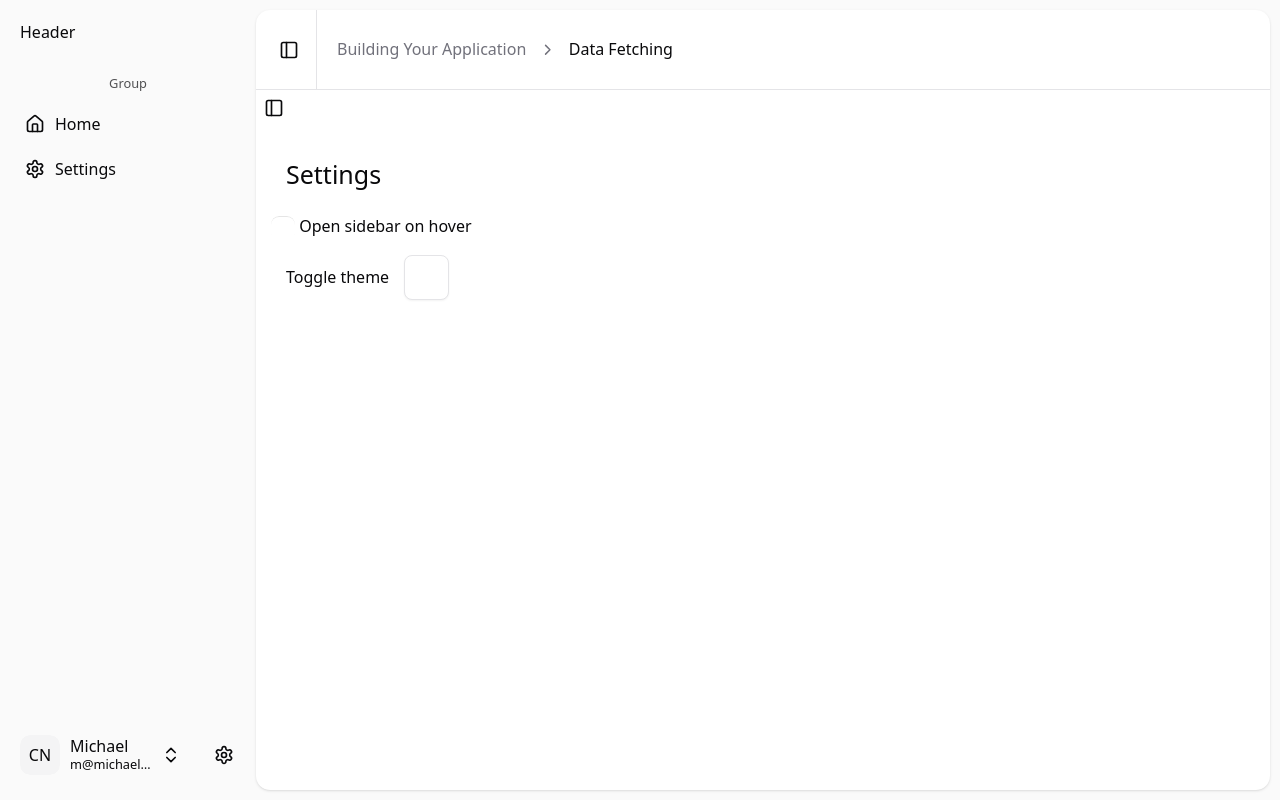
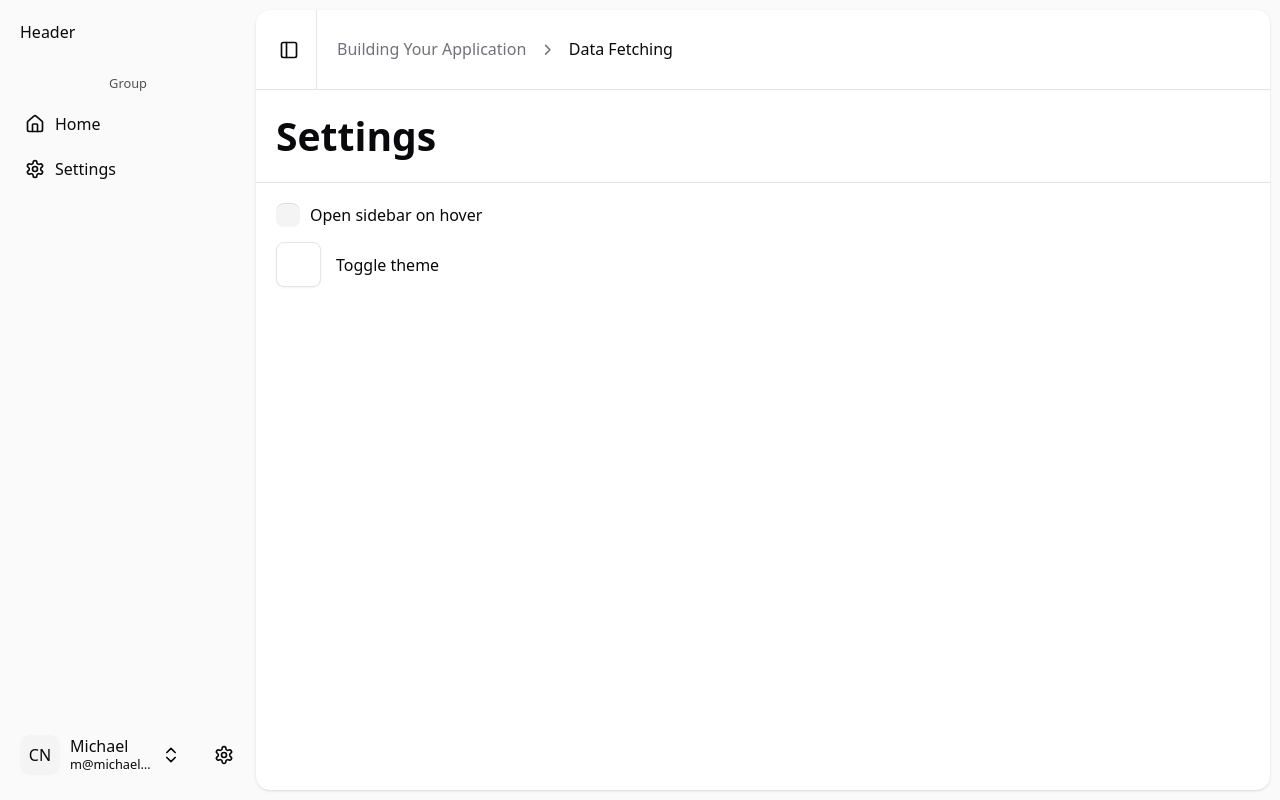
Before and after one commit to Rick-Phoenix/wailstest, a SvelteKit app in the folder frontend/: page /settings in a window 1280 px wide. Built offline with nearby package versions, Linux system fonts and the light colour scheme; what @iconify/tailwind4 would draw is missing.

Commit message:
Modified settings page

```diff
--- a/frontend/src/routes/+layout.svelte
+++ b/frontend/src/routes/+layout.svelte
@@ -37,7 +37,6 @@
       </Breadcrumb.Root>
     </header>
     <main>
-      <Sidebar.Trigger />
       {@render children?.()}
     </main>
   </Sidebar.Inset>
--- a/frontend/src/routes/settings/+page.svelte
+++ b/frontend/src/routes/settings/+page.svelte
@@ -3,35 +3,21 @@
 
   import { toggleMode } from "mode-watcher";
   import { Button } from "$lib/components/ui/button/index.js";
+  import Checkbox from "$lib/components/ui/checkbox/checkbox.svelte";
 
   const sidebar = useSidebar();
-
-  let openOnHoverChecked = $state(sidebar.openOnHover);
-
-  const toggleOpenOnHover = () => {
-    if (sidebar.open) {
-      sidebar.toggle();
-    }
-    setTimeout(() => {
-      sidebar.setOpenOnHover(openOnHoverChecked);
-    }, 0);
-  };
 </script>
 
-<div class="p-3">
-  <h1 class="p-3 text-lg">Settings</h1>
-  <label>
-    <input
-      type="checkbox"
-      class="checkbox"
-      bind:checked={openOnHoverChecked}
-      onclick={toggleOpenOnHover}
+<h2 class="border-b p-4">Settings</h2>
+<div class="p-4 flex-col gap-3">
+  <label class="flex items-center gap-2">
+    <Checkbox
+      bind:checked={sidebar.openOnHover}
     />
     Open sidebar on hover
   </label>
 
-  <div class="flex gap-3 p-3 items-center">
-    <span>Toggle theme</span>
+  <div class="flex gap-3 items-center">
     <Button onclick={toggleMode} variant="outline" size="icon">
       <span
         class="icon-[lucide--sun] h-[1.2rem] w-[1.2rem] rotate-0 scale-100 !transition-all dark:-rotate-90 dark:scale-0"
@@ -42,5 +28,6 @@
       ></span>
       <span class="sr-only">Toggle theme</span>
     </Button>
+    <span>Toggle theme</span>
   </div>
 </div>
```
